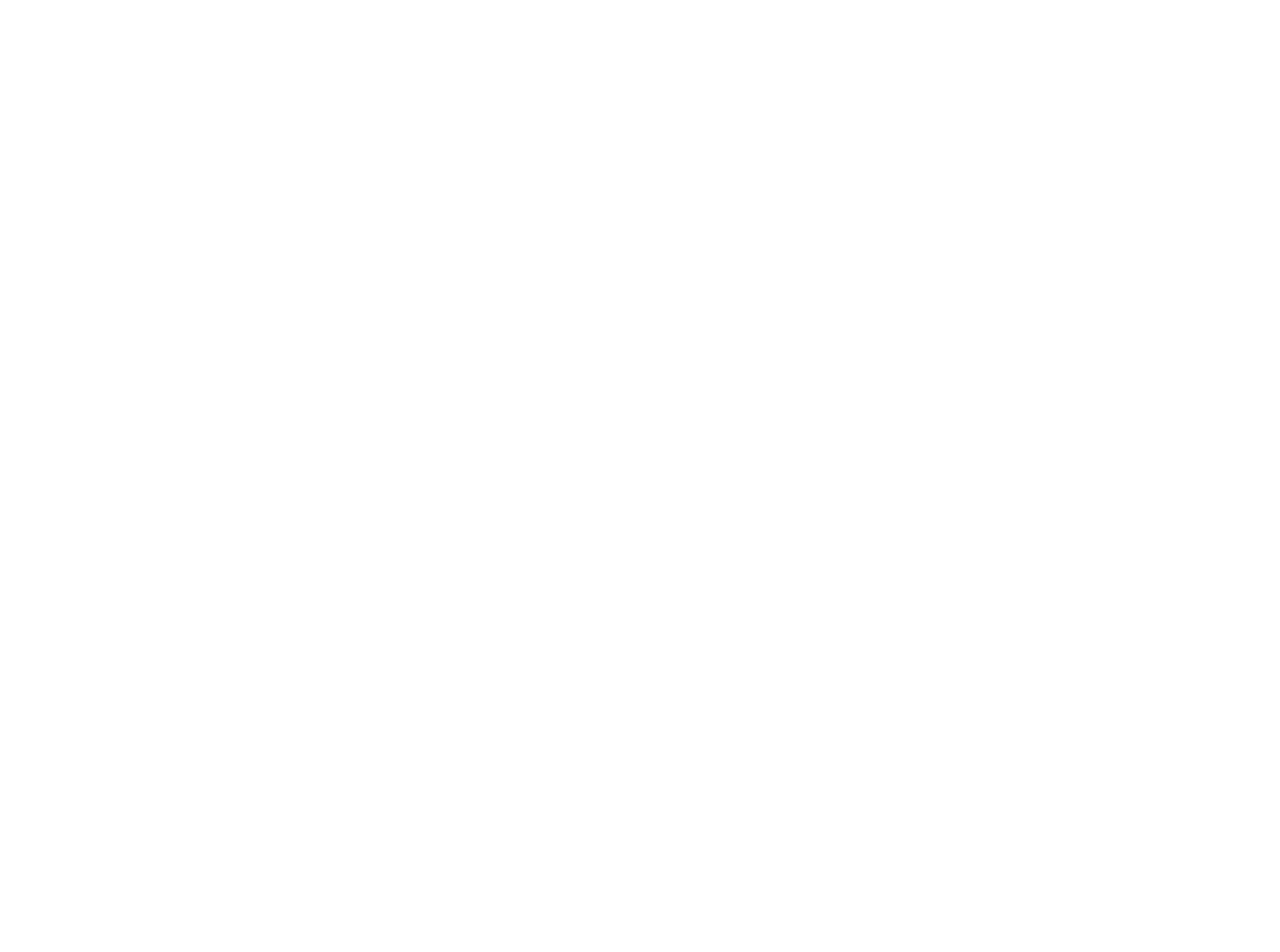
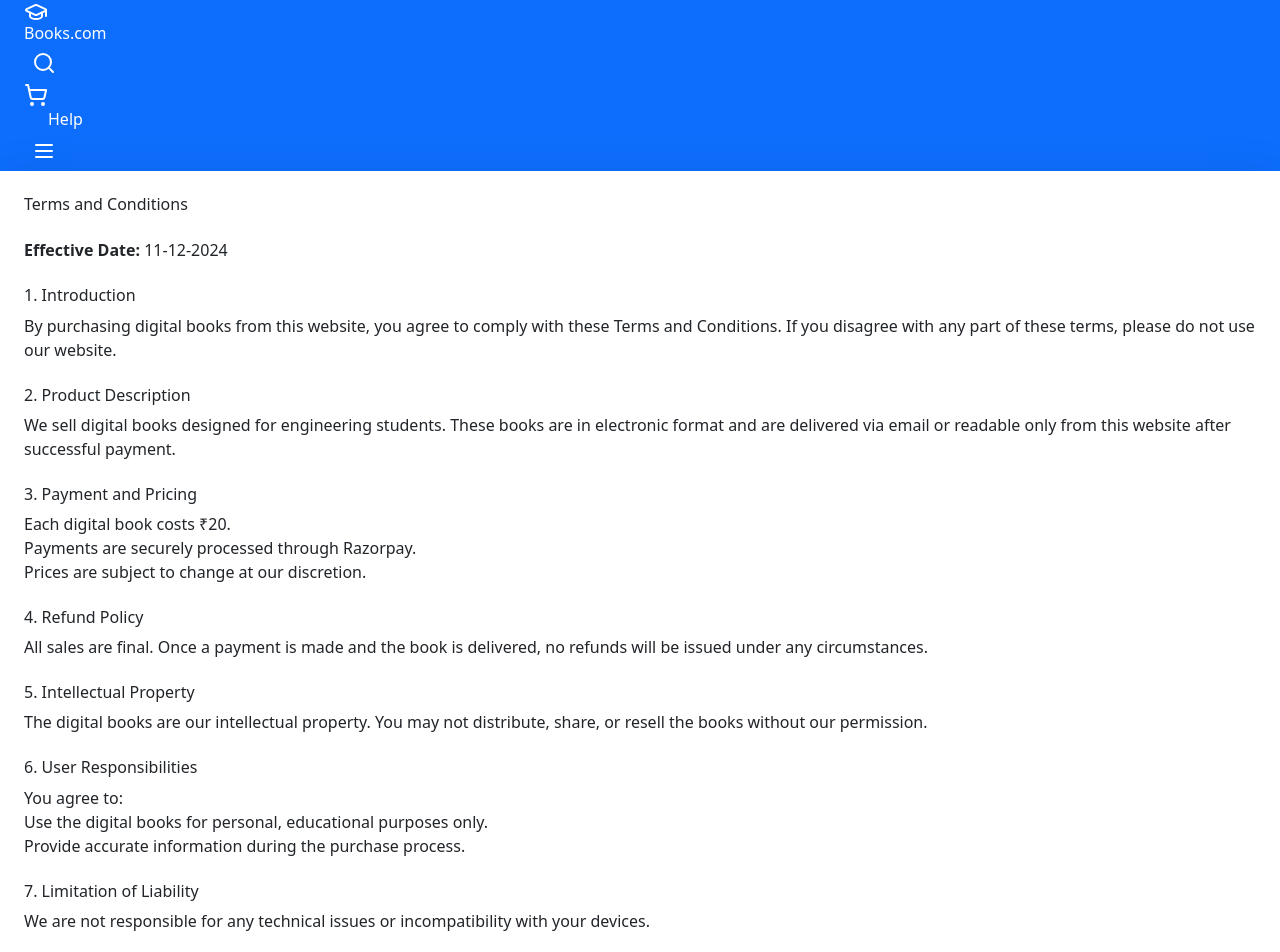
Before and after one commit to vikashmishra1234/Study_Material_Website, a React (Vite) app: page /terms-conditions in a window 1280 px wide. Before the commit this address had no page. Shown: the top 952 px of the page. Before the commit the page ends 800 px from the top, so only its background shows below. Built offline with nearby package versions, Linux system fonts and the light colour scheme.

Commit message:
make privacy policy page

```diff
--- a/src/App.jsx
+++ b/src/App.jsx
@@ -7,17 +7,23 @@ import { QueryClient, QueryClientProvider } from "react-query";
 import LandingPage from "./components/Quantum/QuantumLanding";
 import Collections from "./components/Quantum/Collections";
 import Read from "./components/Quantum/Read";
+import PrivacyPolicy from "./components/Quantum/policies/PrivacyPolicy";
+import TermsAndConditions from "./components/Quantum/policies/TermsAndCondition";
+import Navbar from "./components/Quantum/Navbar";
 const App = () => {
   const queryClient = new QueryClient();
   return (
     <QueryClientProvider client={queryClient}>
     <BrowserRouter>
+    <Navbar/>
       <Routes>
         <Route exact path="/" element={<LandingPage />} />
         <Route exact path="/buy" element={<BuyQuantum />} />
         <Route exact path="/form" element={<UploadForm />} />
         <Route exact path="/collections" element={<Collections />} />
         <Route exact path="/collections/read" element={<Read />} />
+        <Route exact path="/privacy-policy" element={<PrivacyPolicy />} />
+        <Route exact path="/terms-conditions" element={<TermsAndConditions />} />
       </Routes>
     </BrowserRouter>
     </QueryClientProvider>
--- a/src/components/Quantum/BuyQauntum.jsx
+++ b/src/components/Quantum/BuyQauntum.jsx
@@ -2,7 +2,7 @@
 import React, { useState, useEffect } from 'react'
 import { motion } from 'framer-motion'
 import {createOrder} from '../utills/rozarpay'
-import { useSearchParams } from 'react-router-dom'
+import { Link, useSearchParams } from 'react-router-dom'
 import { useQuery } from 'react-query'
 import fetchQuantums from '../utills/getPdfs'
 import { useNavigate } from "react-router-dom";
@@ -70,7 +70,7 @@ const BuyQuantum = () => {
 
             <input type='checkbox' className='mr-2' isChecked={isChecked} onChange={(e)=>{
               setChecked(!isChecked)
-            }} />There is no refund once the payment has done.
+            }} />There is no refund once the payment has done. read <Link className='text-blue-400' to='/privacy-policy'>Privacy Policy</Link> and <Link className='text-blue-400' to='/terms-conditions'>Terms-Conditions</Link>
           </div>
         </div>
       </motion.div>
--- /dev/null
+++ b/src/components/Quantum/Navbar.jsx
@@ -0,0 +1,67 @@
+import React, { useState } from 'react'
+import {Link} from 'react-router-dom'
+import { GraduationCap, Search, ShoppingCart, Menu, X, HelpCircle } from 'lucide-react'
+
+const Navbar = () => {
+  const [isMenuOpen, setIsMenuOpen] = useState(false)
+
+  return (
+    <nav className="bg-primary sticky top-0 z-50 shadow-md">
+      <div className="max-w-7xl mx-auto px-4 sm:px-6 lg:px-8">
+        <div className="flex items-center justify-between h-16">
+          <div className="flex items-center">
+            <Link to="/" className="flex-shrink-0">
+              <GraduationCap className="h-8 w-8 text-white" />
+            </Link>
+            <h1 className="ml-2 text-xl font-semibold text-white">
+              Books.com
+            </h1>
+          </div>
+          <div className="hidden md:flex items-center space-x-4">
+            <button className="text-white hover:bg-primary-dark p-2 rounded-full transition-colors duration-200">
+              <Search className="h-5 w-5" />
+            </button>
+            <Link to="/collections" className="text-white hover:bg-primary-dark p-2 rounded-full transition-colors duration-200">
+              <ShoppingCart className="h-5 w-5" />
+            </Link>
+            <a href="#contact" className="text-white hover:bg-primary-dark px-3 py-2 rounded-md text-sm font-medium transition-colors duration-200">
+              Help
+            </a>
+          </div>
+          <div className="md:hidden">
+            <button
+              onClick={() => setIsMenuOpen(!isMenuOpen)}
+              className="text-white hover:bg-primary-dark p-2 rounded-md transition-colors duration-200"
+            >
+              {isMenuOpen ? (
+                <X className="h-6 w-6" />
+              ) : (
+                <Menu className="h-6 w-6" />
+              )}
+            </button>
+          </div>
+        </div>
+      </div>
+      {isMenuOpen && (
+        <div className="md:hidden">
+          <div className="px-2 pt-2 pb-3 space-y-1 sm:px-3">
+            <Link to="/collections" className="text-white hover:bg-primary-dark block px-3 py-2 rounded-md text-base font-medium transition-colors duration-200">
+              <ShoppingCart className="h-5 w-5 inline-block mr-2" />
+              Collection
+            </Link>
+            <a href="#contact" className="text-white hover:bg-primary-dark block px-3 py-2 rounded-md text-base font-medium transition-colors duration-200">
+              <HelpCircle className="h-5 w-5 inline-block mr-2" />
+              Help
+            </a>
+            <button className="text-white hover:bg-primary-dark w-full text-left px-3 py-2 rounded-md text-base font-medium transition-colors duration-200">
+              <Search className="h-5 w-5 inline-block mr-2" />
+              Search
+            </button>
+          </div>
+        </div>
+      )}
+    </nav>
+  )
+}
+
+export default Navbar
--- a/src/components/Quantum/QuantumLanding.jsx
+++ b/src/components/Quantum/QuantumLanding.jsx
@@ -50,24 +50,6 @@ export default function EnhancedStudyGuideWelcome() {
 
   return (
     <Box sx={{ flexGrow: 1, bgcolor: 'background.default',  }}>
-      <AppBar position="sticky"  color="primary" elevation={0}>
-        <Toolbar>
-          <GraduationCap size={32} color={theme.palette.primary.main} />
-          <Typography variant="h6" component="div" sx={{ flexGrow: 1, ml: 2, color: 'white' }}>
-            Quantum Study Guides
-          </Typography>
-          <IconButton color="inherit" aria-label="search">
-            <Search />
-          </IconButton>
-          <IconButton color="inherit" aria-label="cart">
-           <Link to='/collections'> <ShoppingCart /></Link>
-          </IconButton>
-          <IconButton color="inherit" aria-label="cart">
-           <a href='#contact'> Help</a>
-          </IconButton>
-        </Toolbar>
-      </AppBar>
-
       <MotionBox
         sx={{
           backgroundImage: 'linear-gradient(rgba(0, 0, 0, 0.5), rgba(0, 0, 0, 0.5)), url(https://source.unsplash.com/random/1920x1080?study)',
--- /dev/null
+++ b/src/components/Quantum/policies/PrivacyPolicy.jsx
@@ -0,0 +1,62 @@
+import React from 'react';
+
+const PrivacyPolicy = () => {
+  return (
+    <div className="max-w-3xl my-16 mx-auto p-4 sm:p-6 bg-white shadow-lg rounded-lg">
+      <h1 className="text-2xl sm:text-3xl font-bold mb-4 sm:mb-6 text-gray-800">Privacy Policy</h1>
+      <p className="mb-4 text-sm sm:text-base"><strong className="font-semibold">Effective Date:</strong> 11-12-2024</p>
+
+      <Section title="1. Introduction">
+        <p>We are committed to protecting your privacy. This Privacy Policy explains how we collect, use, and protect your personal information when you use our website to purchase digital books.</p>
+      </Section>
+
+      <Section title="2. Information We Collect">
+        <ul className="list-disc pl-5">
+          <li>only your phone number</li>
+          <li>Payment details (processed securely through Razorpay)</li>
+        </ul>
+      </Section>
+
+      <Section title="3. How We Use Your Information">
+        <p className="mb-2">We use your information for the following purposes:</p>
+        <ul className="list-disc pl-5">
+          <li>To process your orders and deliver digital books</li>
+          <li>To improve our website and services</li>
+        </ul>
+      </Section>
+
+      <Section title="4. Payment Security">
+        <p>All payment information is securely processed through Razorpay. We do not store your payment details on our servers.</p>
+      </Section>
+
+      <Section title="5. Sharing Your Information">
+        <p>We do not sell, rent, or share your personal information with third parties, except to comply with legal obligations or to facilitate payment processing through Razorpay.</p>
+      </Section>
+
+      <Section title="6. Cookies">
+        <p>We may use cookies to improve your browsing experience on our website.</p>
+      </Section>
+
+      <Section title="7. Your Rights">
+        <p>You have the right to access, update, or delete your personal information. Contact us at vikashmishra8371@gmail.com for any privacy-related concerns.</p>
+      </Section>
+
+      <Section title="8. Changes to This Policy">
+        <p>We may update this Privacy Policy periodically. Any changes will be posted on this page with an updated effective date.</p>
+      </Section>
+
+      <Section title="9. Contact Us">
+        <p>If you have questions about our Privacy Policy, contact us at vikashmishra8371@gmail.com</p>
+      </Section>
+    </div>
+  );
+};
+
+const Section = ({ title, children }) => (
+  <section className="mb-4 sm:mb-6">
+    <h2 className="text-xl sm:text-2xl font-semibold mb-2 sm:mb-3 text-gray-700">{title}</h2>
+    <div className="text-sm sm:text-base text-gray-600">{children}</div>
+  </section>
+);
+
+export default PrivacyPolicy;
--- /dev/null
+++ b/src/components/Quantum/policies/TermsAndCondition.jsx
@@ -0,0 +1,63 @@
+import React from 'react';
+
+const TermsAndConditions = () => {
+  return (
+    <div className="max-w-3xl my-16 mx-auto p-4 sm:p-6 bg-white shadow-lg rounded-lg">
+      <h1 className="text-2xl sm:text-3xl font-bold mb-4 sm:mb-6 text-gray-800">Terms and Conditions</h1>
+      <p className="mb-4 text-sm sm:text-base"><strong className="font-semibold">Effective Date:</strong> 11-12-2024</p>
+
+      <Section title="1. Introduction">
+        <p>By purchasing digital books from this website, you agree to comply with these Terms and Conditions. If you disagree with any part of these terms, please do not use our website.</p>
+      </Section>
+
+      <Section title="2. Product Description">
+        <p>We sell digital books designed for engineering students. These books are in electronic format and are delivered via email or readable only from this website after successful payment.</p>
+      </Section>
+
+      <Section title="3. Payment and Pricing">
+        <ul className="list-disc pl-5">
+          <li>Each digital book costs ₹20.</li>
+          <li>Payments are securely processed through Razorpay.</li>
+          <li>Prices are subject to change at our discretion.</li>
+        </ul>
+      </Section>
+
+      <Section title="4. Refund Policy">
+        <p>All sales are final. Once a payment is made and the book is delivered, no refunds will be issued under any circumstances.</p>
+      </Section>
+
+      <Section title="5. Intellectual Property">
+        <p>The digital books are our intellectual property. You may not distribute, share, or resell the books without our permission.</p>
+      </Section>
+
+      <Section title="6. User Responsibilities">
+        <p>You agree to:</p>
+        <ul className="list-disc pl-5">
+          <li>Use the digital books for personal, educational purposes only.</li>
+          <li>Provide accurate information during the purchase process.</li>
+        </ul>
+      </Section>
+
+      <Section title="7. Limitation of Liability">
+        <p>We are not responsible for any technical issues or incompatibility with your devices.</p>
+      </Section>
+
+      <Section title="8. Changes to Terms">
+        <p>We may update these Terms and Conditions from time to time. Changes will be posted on this page with an updated effective date.</p>
+      </Section>
+
+      <Section title="9. Contact Us">
+        <p>For any questions or concerns regarding these Terms and Conditions, contact us at vikashmishra8371@gmail.com.</p>
+      </Section>
+    </div>
+  );
+};
+
+const Section = ({ title, children }) => (
+  <section className="mb-4 sm:mb-6">
+    <h2 className="text-xl sm:text-2xl font-semibold mb-2 sm:mb-3 text-gray-700">{title}</h2>
+    <div className="text-sm sm:text-base text-gray-600">{children}</div>
+  </section>
+);
+
+export default TermsAndConditions;
```
Also changed, not shown: src/main.jsx (+7 -7 lines).
